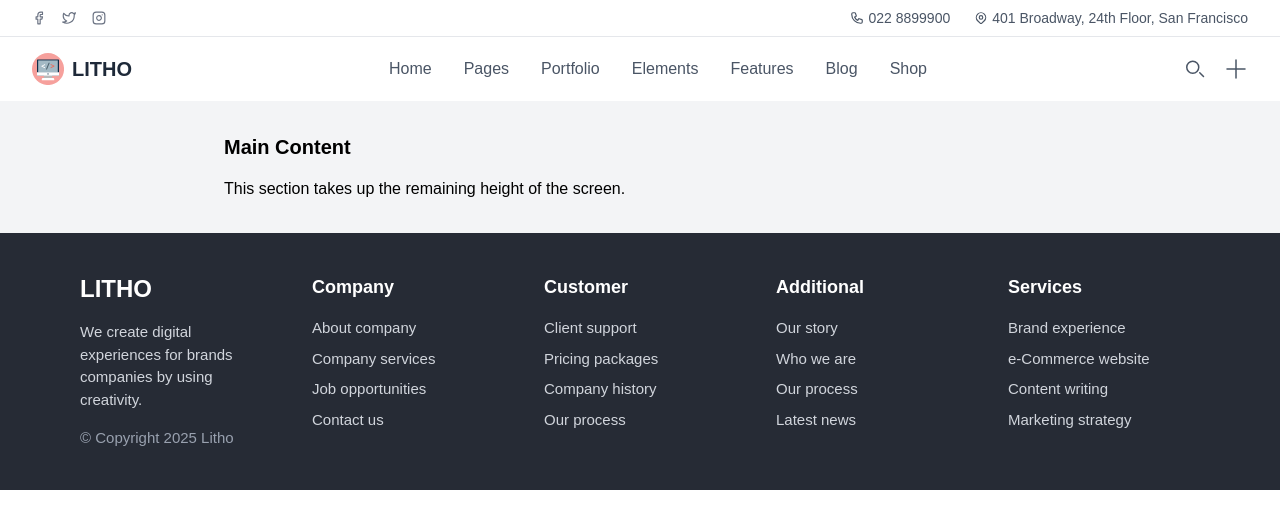
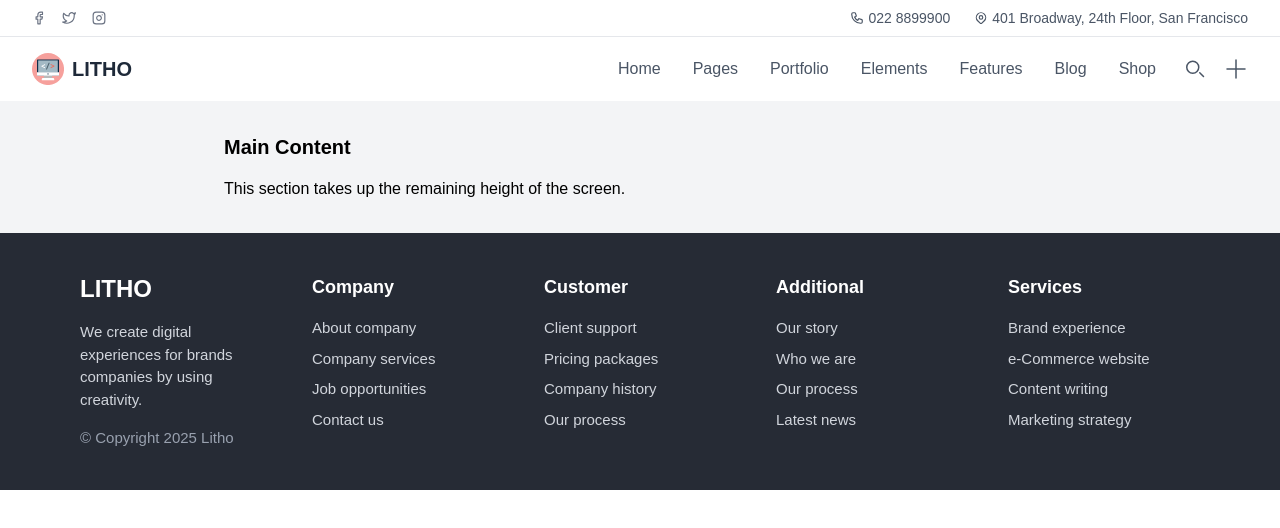
Before and after one commit to heysbr/litho-bussiness, a Next.js app: page / in a window 1280 px wide. Shown: the top 528 px of the page. Built offline with nearby package versions, Linux system fonts and the light colour scheme.

Commit message:
aligned tabs list in navbar

```diff
--- a/app/Components/Header.jsx
+++ b/app/Components/Header.jsx
@@ -41,8 +41,9 @@ export default function Header() {
           <span className="text-xl font-bold text-gray-800">LITHO</span>
         </div>
 
+          <div className="flex">
         {/* Navigation Links */}
-        <nav className="hidden md:flex space-x-8 relative">
+        <nav className="hidden md:flex  space-x-8 relative mx-7">
           {[
             { label: "Home", dropdown: ["Home 1", "Home 2", "Home 3"] },
             { label: "Pages", dropdown: ["About Us", "Contact Us", "Services"] },
@@ -85,6 +86,8 @@ export default function Header() {
           ))}
         </nav>
 
+
+
         {/* Icons */}
         <div className="flex items-center space-x-4">
           <button>
@@ -122,6 +125,7 @@ export default function Header() {
             </svg>
           </button>
         </div>
+        </div>
       </div>
     </header>
   );
```
